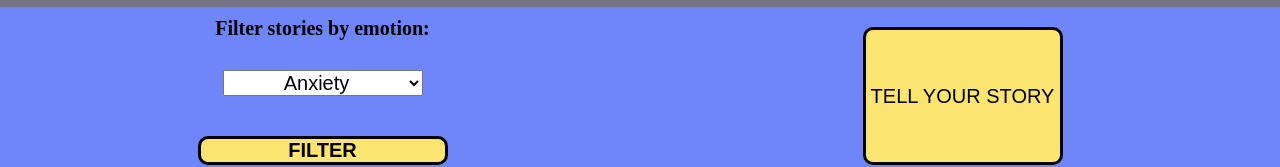
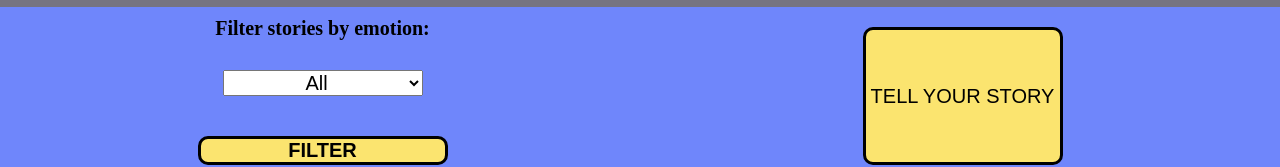
Before and after one commit to code-by-mandy/apart-together, a React (Create React App) app: page / in a window 1280 px wide. Shown: the part 170-337 px from the top of the page. Built offline with nearby package versions, Linux system fonts and the light colour scheme; no server answers; the database is empty.

Commit message:
all stories on page load

```diff
--- a/src/App.js
+++ b/src/App.js
@@ -1,19 +1,21 @@
+import { useState, useEffect } from 'react';
+import firebase from './firebase';
 import './App.css';
-import firebase from './firebase';
 import Header from './Header';
 import Filter from './Filter';
 import Form from './Form';
 import Story from './Story';
 import Footer from './Footer';
-import { useState, useEffect } from 'react';
 
 
 function App() {
+  const [filtered, setFiltered] = useState(false);
   const [showForm, setShowForm] = useState(false);
-  const [allStories, setAllStories] = useState([]);
-  const [filteredStories, setFilteredStories] = useState([]);
+
 
   //when there is a change in firebase, push to newState array, which is then set as new Stories state
+  const [allStories, setAllStories] = useState([]);
+
   useEffect( () => {
     const dbRef = firebase.database().ref();
 
@@ -28,19 +30,28 @@ function App() {
     });
   }, [] );
 
+  //filter stories per user choice - set filteredStories state with new filtered array
+  const [filteredStories, setFilteredStories] = useState([]);
+
   const getStories = (e, emotion) => {
     e.preventDefault();
     const copyOfAllStories = [...allStories];
     const filteredStories = copyOfAllStories.filter(
       (story) => {
+
+        /* split emotion string values from allStories array into an emotionsArray array */
         const emotionsArray = story.emotion.split(' ');
-        return emotionsArray.includes(emotion);;
+
+        /* return array per chosen emotion, if "all" return all stories array*/
+        if (emotion === "all") {
+          return copyOfAllStories;
+        } else {
+          return emotionsArray.includes(emotion);
+        }
       });
 
     setFilteredStories(filteredStories);
   }
-
-  //show new story when submitted even if under filter
 
 
   return (
@@ -48,7 +59,7 @@ function App() {
       <Header />
 
       <div className="ctaBox">
-        <Filter getStories = {getStories}/>
+        <Filter getStories = {getStories} checkFiltered = { () => setFiltered(true)}/>
 
          {/*on click render Form component */}
         <button onClick={ () => setShowForm(!showForm) }>Tell Your Story</button>
@@ -64,12 +75,19 @@ function App() {
         {/*map stories array from firebase and return each story as a list item on page*/}
         <ul>
           {
-            filteredStories.map((story) => {
+            filtered
+            ? filteredStories.map((story) => {
+              return(
+                <Story story={story} key={story.date}/>
+              )
+            })
+            : allStories.map((story) => {
               return(
                 <Story story={story} key={story.date}/>
               )
             })
           }
+
         </ul>
       </div>
       <Footer />
--- a/src/Filter.js
+++ b/src/Filter.js
@@ -1,21 +1,22 @@
 import {useState} from 'react';
 
-const Filter = ({getStories}) => {
+const Filter = ({getStories, checkFiltered}) => {
 
     /*state to store chosen emotion at filter*/
     const [emotionFilter, setEmotionFilter] = useState("");
 
-    /*show all stories by default*/
-
-    /*can't select first option*/
+    const mapStories = () => {
+        checkFiltered();
+    }
 
     return(
-        <form name="emotionFilter" onSubmit={ (e) => getStories (e, emotionFilter)}>
+        <form name="emotionFilter" onSubmit={(e) => getStories(e, emotionFilter)}>
             <label htmlFor="emotionFilter">Filter stories by emotion:</label>
             <select
                 id="emotionFilter"
                 onChange={(e) => setEmotionFilter(e.target.value)}
                 required>
+                <option value="all" defaultValue>All</option>
                 <option value="anxious">Anxiety</option>
                 <option value="frustrated">Frustration</option>
                 <option value="sad">Sadness</option>
@@ -23,7 +24,7 @@ const Filter = ({getStories}) => {
                 <option value="inspired">Inspiration</option>
                 <option value="nuanced">Other</option>
             </select>
-            <button type="submit">Filter</button>
+            <button type="submit" onClick={mapStories}>Filter</button>
         </form>
     )
 }
--- a/src/Form.js
+++ b/src/Form.js
@@ -2,7 +2,7 @@ import {useState, useEffect } from 'react';
 import firebase from './firebase';
 
 
-function Form({closeForm}) {
+function Form({closeForm, refreshPage}) {
     //states that store user input per form
     const [userTale, setUserTale] = useState("");
     const [emotionString, setEmotionString] = useState("");
@@ -54,13 +54,15 @@ function Form({closeForm}) {
     //if form has been submitted, closeForm() -- unmount component
     useEffect( () => {
         if (submitted) {
-          closeForm();
+            refreshPage();
+            closeForm();
         }
       })
 
 
     return(
         <form action="submit" onSubmit={submitStory}>
+
             {/* {input for user story} set userTale state value with onChange}*/}
             <label htmlFor="story" name="story">Share your story:</label>
             <textarea
@@ -71,6 +73,7 @@ function Form({closeForm}) {
                 maxLength="200"
                 onChange={ (e) => setUserTale(e.target.value)}
                 required></textarea>
+
             {/* {input for select emotion, set storyEmotion state value with onChange} */}
             <label htmlFor="emotion" name="emotion">Which emotion(s) go with your story?</label>
             <select
@@ -89,18 +92,16 @@ function Form({closeForm}) {
                 <option value="inspired">Inspiration</option>
                 <option value="nuanced" className="custom" onClick={showCustomBox}>Other</option>
             </select>
+
+            {/* {input for customized emotion should they click on "other, set customEmotion state value with onChange"} */}
             <div className="customBox">
                 <label htmlFor="custom" name="custom">How do you feel?</label>
                 <textarea type="text" id="custom" name="custom" maxLength="20" onChange={(e) => {setCustomEmotion(e.target.value)}}></textarea>
             </div>
+
             <button type="submit">Submit your story</button>
         </form>
     )
     }
 
 export default Form;
-
-//other text - custom input --
-//dynamically change "Other" value
-//if "Other" is chosen, show form to fill new adjective
-//take value from this form, use as new "Other" value
```
